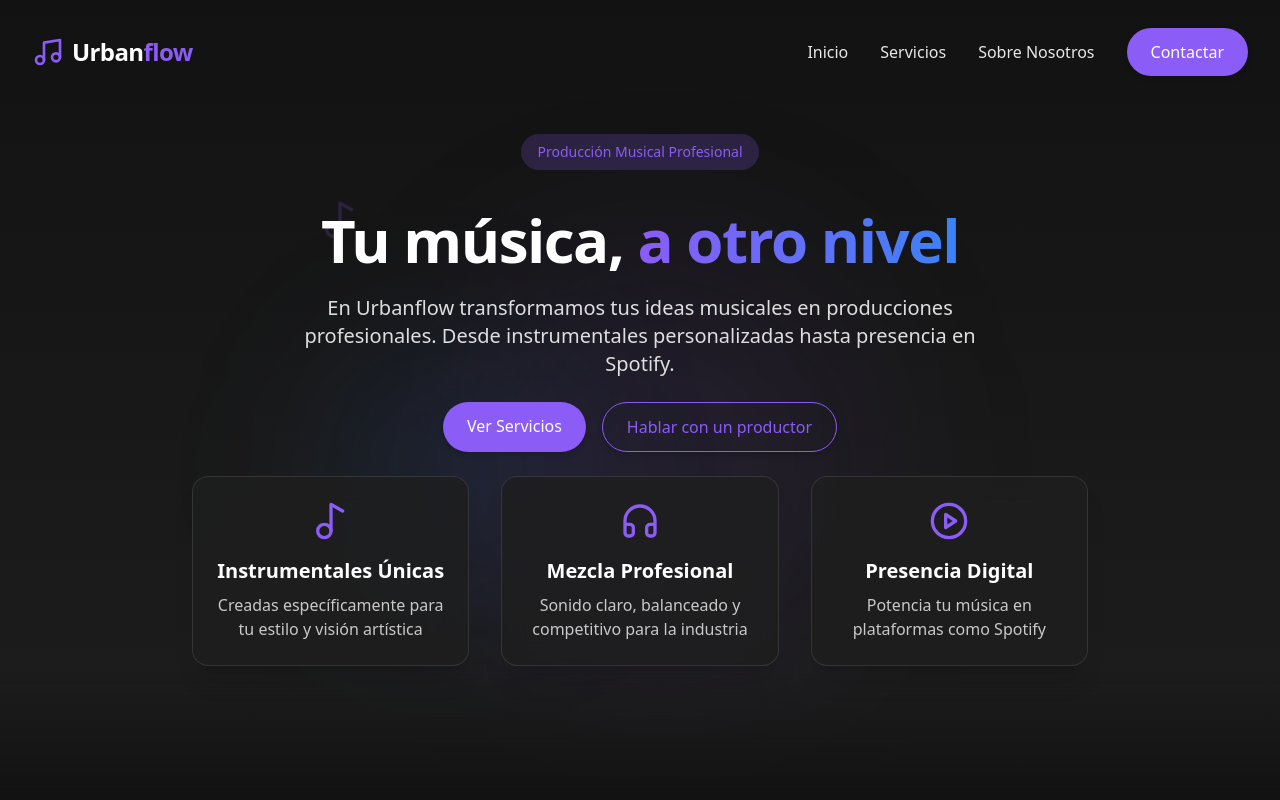
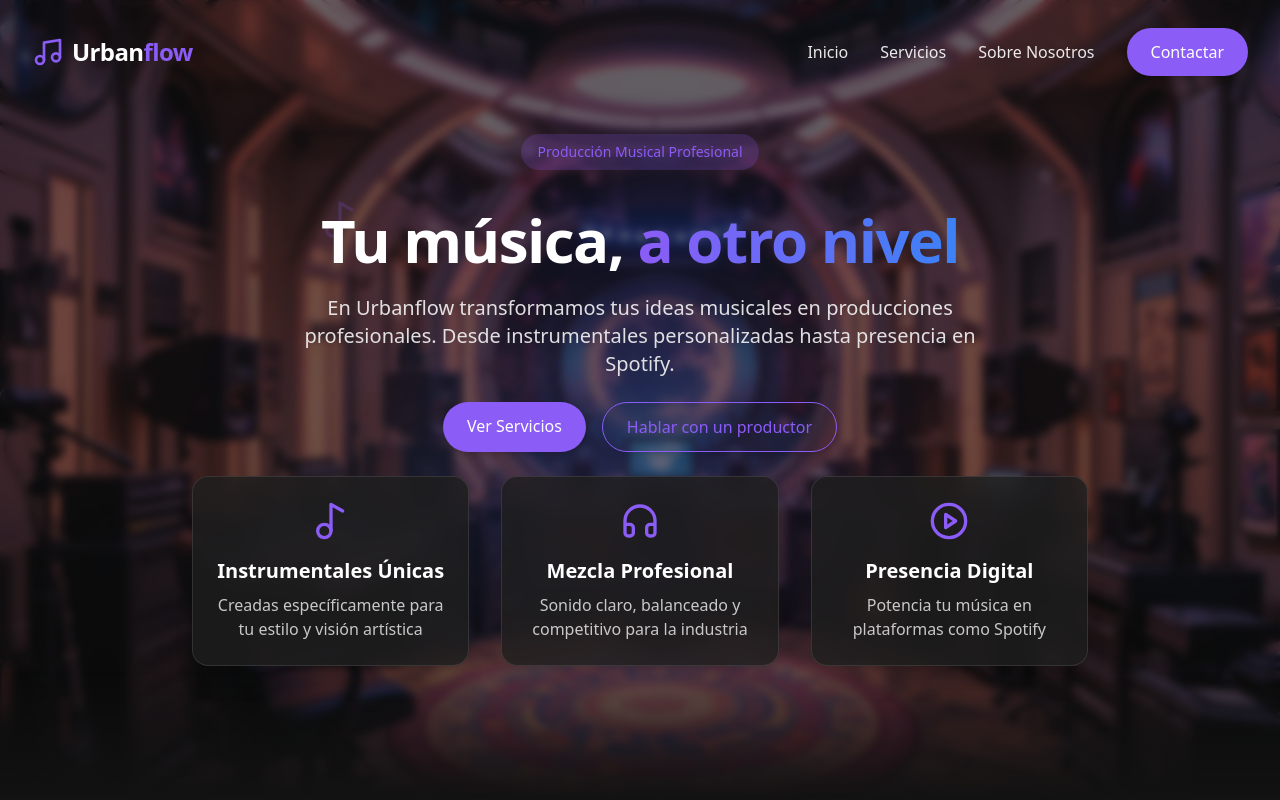
Before and after one commit to Urbanflow2K/urbanflow2k, a React (Vite) app: page / in a window 1280 px wide. Shown: the top 800 px of the page. Built offline with nearby package versions, Linux system fonts and the light colour scheme.

Commit message:
Set background image
Sets the provided image as the background for the website.

```diff
--- a/src/components/ContactSection.tsx
+++ b/src/components/ContactSection.tsx
@@ -86,14 +86,14 @@ const ContactSection = () => {
   return (
     <section className="section relative" id="contacto"
       style={{
-        backgroundImage: 'url("/studio-background.jpg")',
+        backgroundImage: 'url("/lovable-uploads/4376b5fe-449f-414f-bc9d-1d54d700a2c3.png")',
         backgroundSize: 'cover',
         backgroundPosition: 'center',
         backgroundAttachment: 'fixed',
         position: 'relative'
       }}>
       {/* Overlay to ensure text readability */}
-      <div className="absolute inset-0 bg-urban-black/70 backdrop-blur-sm"></div>
+      <div className="absolute inset-0 bg-urban-black/80 backdrop-blur-sm"></div>
 
       {/* Elementos decorativos */}
       <div className="absolute top-1/3 right-10 w-96 h-96 rounded-full bg-urban-accent/5 blur-[120px] -z-10" />
--- a/src/components/HeroSection.tsx
+++ b/src/components/HeroSection.tsx
@@ -26,7 +26,18 @@ const HeroSection = () => {
     );
 
   return (
-    <div className="relative min-h-screen overflow-hidden bg-gradient-to-b from-urban-black to-urban-darkgray">
+    <div
+      className="relative min-h-screen overflow-hidden"
+      style={{
+        backgroundImage: 'url("/lovable-uploads/4376b5fe-449f-414f-bc9d-1d54d700a2c3.png")',
+        backgroundSize: 'cover',
+        backgroundPosition: 'center',
+        backgroundAttachment: 'fixed',
+      }}
+    >
+      {/* Overlay para mejorar legibilidad del texto */}
+      <div className="absolute inset-0 bg-urban-black/60 backdrop-blur-sm"></div>
+
       {/* Partículas musicales animadas */}
       <div className="absolute inset-0 z-0">
         <div className="absolute top-1/4 left-1/4 animate-float">
```
Also changed, not shown: public/lovable-uploads/4376b5fe-449f-414f-bc9d-1d54d700a2c3.png (added), public/studio-background.jpg.
